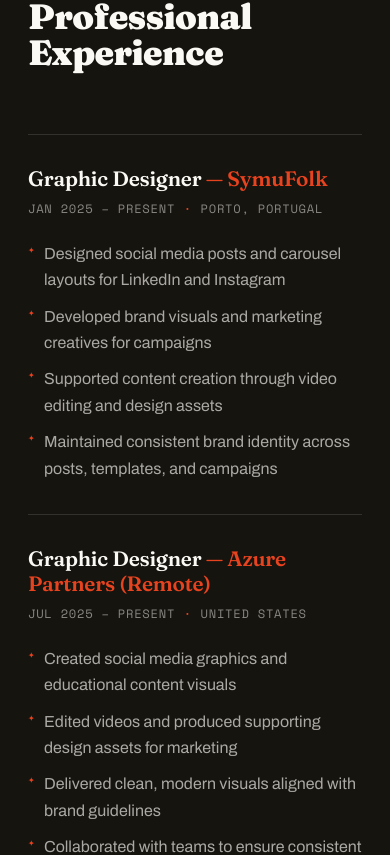
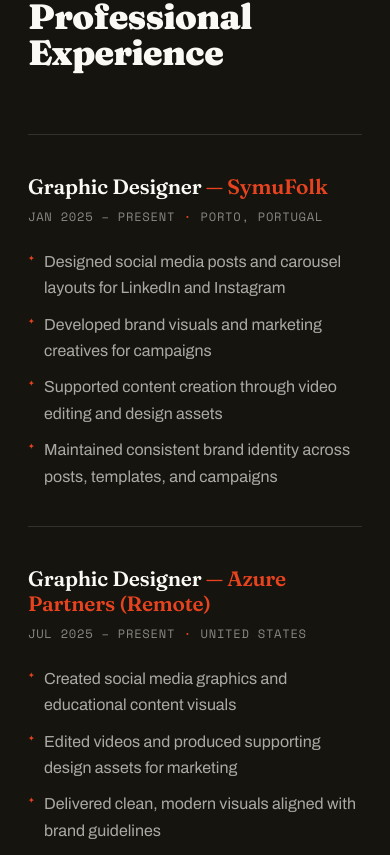
Before and after one commit to alinuman4347-svg/portfolio-site, a React (Vite) app: page / in a window 390 px wide. Shown: the part 1900-2755 px from the top of the page. Built offline with nearby package versions, Linux system fonts and the light colour scheme.

Commit message:
Increase top padding inside Experience cards for better spacing

```diff
--- a/src/index.css
+++ b/src/index.css
@@ -585,7 +585,7 @@
 .exp-list { display: flex; flex-direction: column; }
 .exp-entry {
   display: flex;
-  padding: 44px 0;
+  padding: 56px 0 52px;
   border-bottom: 1.5px solid rgba(251,249,243,.12);
   position: relative;
 }
@@ -677,7 +677,7 @@
   .exp-accent { margin-right: 22px; }
 }
 @media (max-width: 480px) {
-  .exp-entry { padding: 32px 0; }
+  .exp-entry { padding: 40px 0 36px; }
   .exp-accent { display: none; }
   .exp-bullets li { padding-left: 16px; }
 }
```
